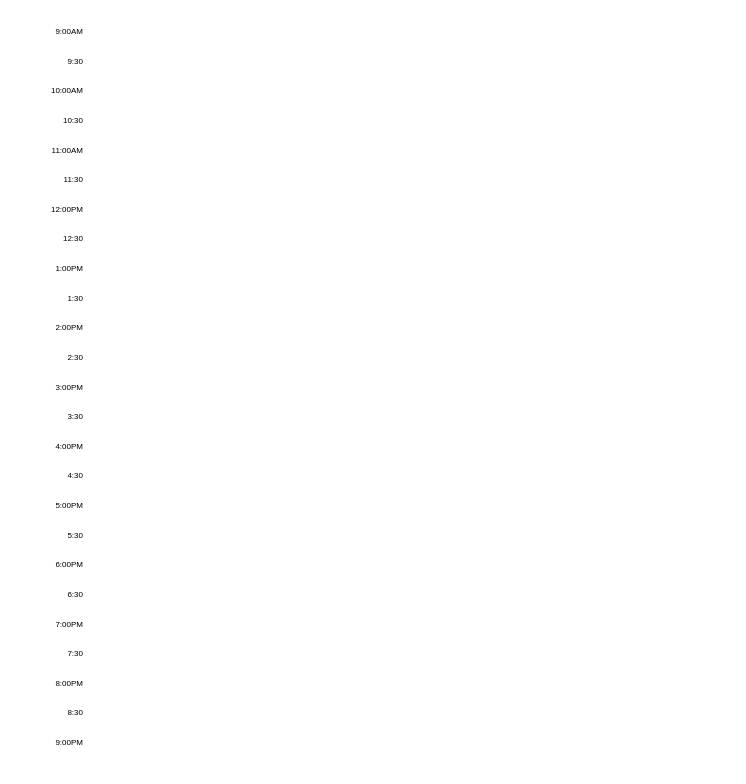
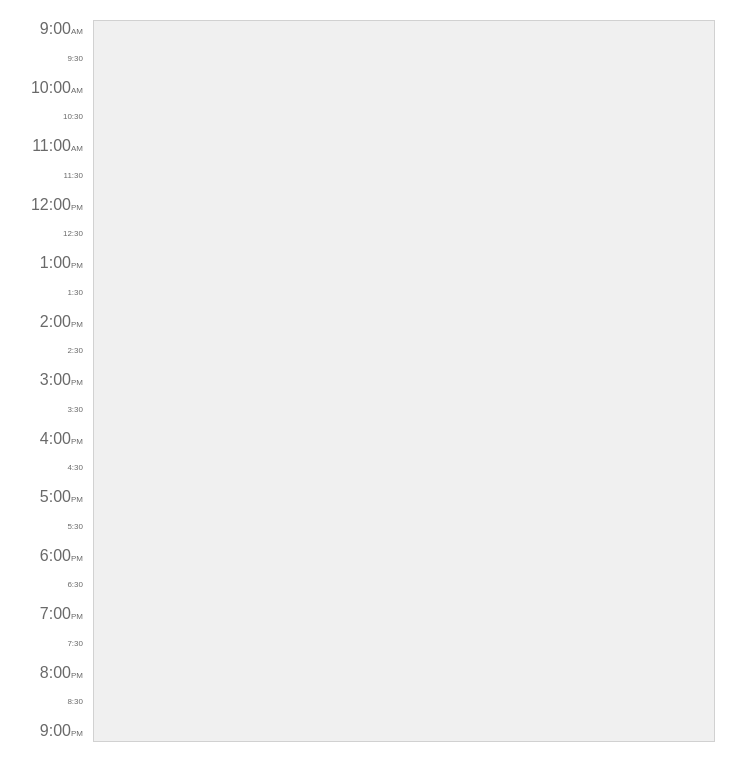
Before and after one commit to Web-UI-Developer/Coding_Challenge, a plain HTML site: page index.html in a window 1280 px wide. Shown: the whole page, without its empty margins (47-793 px from the left). Drawn offline with Linux system fonts and the light colour scheme.

Commit message:
Applied css styles for .schedule and time-slot panel

```diff
--- a/css/style.css
+++ b/css/style.css
@@ -10,17 +10,32 @@ body{
 
   .calendar-page {
     height:720px;
-    width: 600px;
+    width: 1000px;
     display: inline-flex;
   }
 
   .time-slot {
     text-align: right;
+    background-color: white;
+    color: #696969;
     padding-right: 10px;
     width: 100px;
     display: flex;
     flex-direction: column;
     justify-content: space-between;
     font-size: 0.5em;
-    box-sizing: border-box
+    box-sizing: border-box;
   }
+
+  .time-slot span{
+    font-size: 200%;
+  }
+
+  .schedule {
+    height: 720px;
+    width: 620px;
+    background-color: #F0F0F0;
+    border-color: #D1D1D1;
+    border-style: solid;
+    border-width: 1px;
+  }
--- a/index.html
+++ b/index.html
@@ -34,6 +34,8 @@
                   <div>8:30</div>
                   <div><span>9:00</span>PM</div>
                 </div>
+                <div class="schedule">
+                    </div>
               </div>
       </body>
       </html>
```
